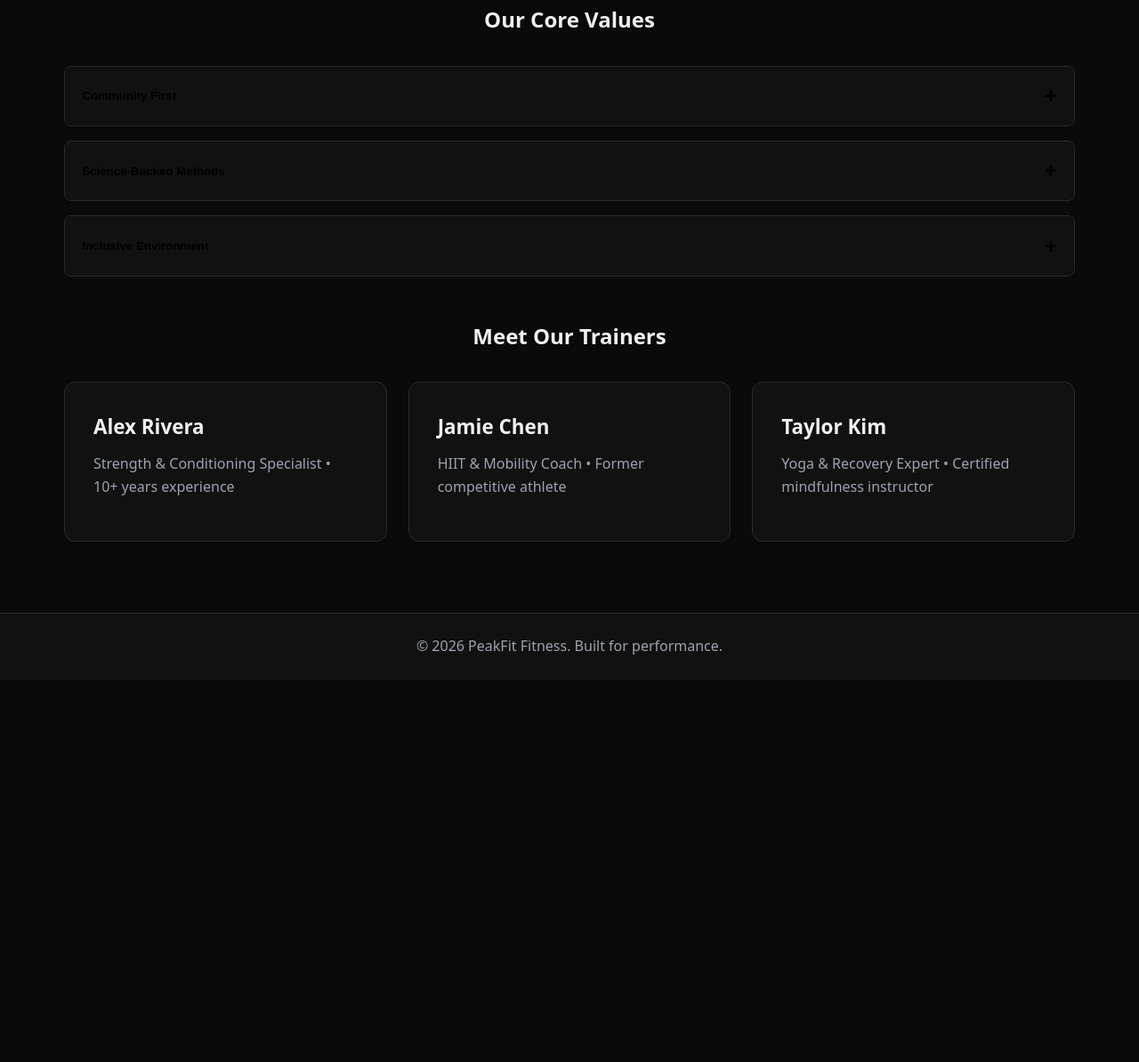
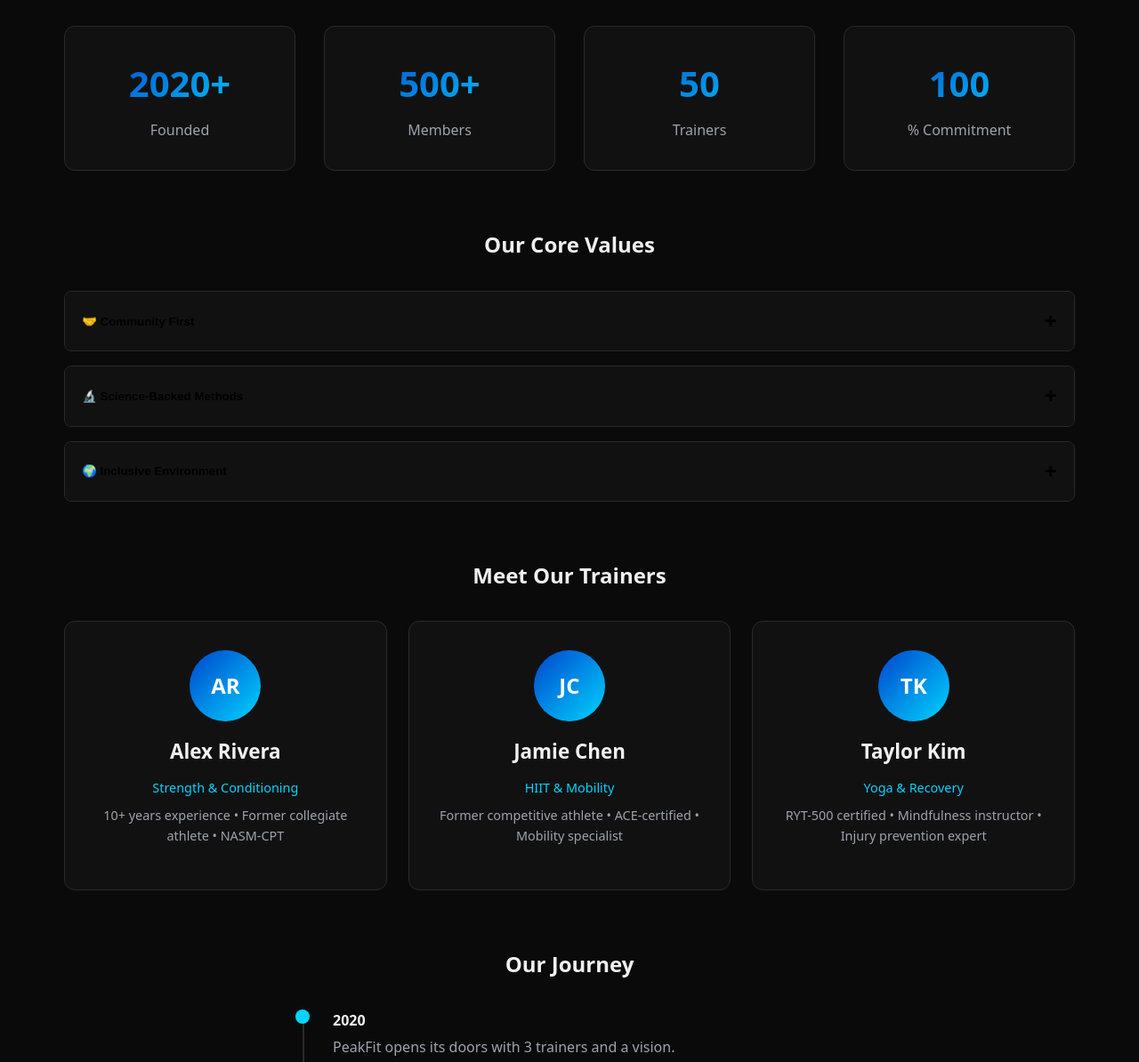
Before and after one commit to cyrusakinyosotu1-sys/peakfit-website, a website: page about.html in a window 1280 px wide. Shown: the part 639-1833 px from the top of the page at 89% size. Before the commit the page ends 1403 px from the top, so only its background shows below. Drawn offline with Linux system fonts and the light colour scheme.

Commit message:
enhance about page with team, timeline, stats

```diff
--- a/about.html
+++ b/about.html
@@ -18,56 +18,116 @@
   </header>
 
   <main>
+    <!-- Hero Header -->
     <section class="page-header animate-on-scroll">
       <h1>Our Mission</h1>
+      <p style="max-width:600px; margin:0 auto; color:var(--text-muted);">
+        Building stronger bodies and communities since 2020.
+      </p>
     </section>
 
-    <section class="content animate-on-scroll">
+    <!-- Story Section -->
+    <section class="content animate-on-scroll" style="text-align:center; max-width:800px; margin:0 auto 3rem;">
       <p>PeakFit was founded on one principle: <strong>consistency beats intensity</strong>. We don't sell quick fixes. We build sustainable habits, progressive programming, and a community that shows up for each other.</p>
       <p>Our facility is equipped with commercial-grade machines, free weights, and recovery zones. Every trainer holds nationally recognized certifications, and our programming adapts to beginners, athletes, and everyone in between.</p>
-      <p>Train hard. Recover smart. Stay consistent. That's the PeakFit way.</p>
+      <p style="font-weight:600; color:var(--accent-blue); margin-top:1rem;">Train hard. Recover smart. Stay consistent. That's the PeakFit way.</p>
+    </section>
+
+    <!-- Stats Row -->
+    <section class="stats-grid animate-on-scroll" style="margin:3rem 0;">
+      <div class="stat-card">
+        <div class="stat-number" data-target="2020">0</div>
+        <div class="stat-label">Founded</div>
+      </div>
+      <div class="stat-card">
+        <div class="stat-number" data-target="500">0</div>
+        <div class="stat-label">Members</div>
+      </div>
+      <div class="stat-card">
+        <div class="stat-number" data-target="50">0</div>
+        <div class="stat-label">Trainers</div>
+      </div>
+      <div class="stat-card">
+        <div class="stat-number" data-target="100">0</div>
+        <div class="stat-label">% Commitment</div>
+      </div>
     </section>
 
     <!-- Values Accordion -->
-    <section style="margin:3rem 0;" class="animate-on-scroll">
+    <section style="margin:4rem 0;" class="animate-on-scroll">
       <h2 style="text-align:center; margin-bottom:2rem;">Our Core Values</h2>
       <div class="faq-item">
-        <button class="faq-question">Community First</button>
+        <button class="faq-question">🤝 Community First</button>
         <div class="faq-answer">
-          <p>We believe fitness is better together. Our members support each other, celebrate wins, and push through challenges as a team.</p>
+          <p>We believe fitness is better together. Our members support each other, celebrate wins, and push through challenges as a team. Weekly events, challenges, and socials keep the energy high.</p>
         </div>
       </div>
       <div class="faq-item">
-        <button class="faq-question">Science-Backed Methods</button>
+        <button class="faq-question">🔬 Science-Backed Methods</button>
         <div class="faq-answer">
-          <p>Every program is designed by certified professionals using the latest research in exercise physiology and nutrition.</p>
+          <p>Every program is designed by certified professionals using the latest research in exercise physiology, nutrition, and recovery. No fads, just results.</p>
         </div>
       </div>
       <div class="faq-item">
-        <button class="faq-question">Inclusive Environment</button>
+        <button class="faq-question">🌍 Inclusive Environment</button>
         <div class="faq-answer">
-          <p>Everyone belongs at PeakFit. All bodies, all levels, all goals. We meet you where you are and help you grow.</p>
+          <p>Everyone belongs at PeakFit. All bodies, all levels, all goals. We meet you where you are and help you grow—without judgment, without pressure.</p>
         </div>
       </div>
     </section>
 
     <!-- Team Section -->
-    <section style="margin:3rem 0;" class="animate-on-scroll">
+    <section style="margin:4rem 0;" class="animate-on-scroll">
       <h2 style="text-align:center; margin-bottom:2rem;">Meet Our Trainers</h2>
-      <div class="features">
-        <div class="feature-card">
+      <div class="features" style="display:grid; grid-template-columns:repeat(auto-fit, minmax(220px, 1fr)); gap:1.5rem;">
+        <div class="feature-card" style="text-align:center;">
+          <div style="width:80px; height:80px; border-radius:50%; background:linear-gradient(135deg, var(--primary-blue), var(--accent-blue)); margin:0 auto 1rem; display:flex; align-items:center; justify-content:center; color:white; font-weight:700; font-size:1.5rem;">AR</div>
           <h3>Alex Rivera</h3>
-          <p>Strength & Conditioning Specialist • 10+ years experience</p>
+          <p style="color:var(--accent-blue); font-size:0.9rem; margin-bottom:0.5rem;">Strength & Conditioning</p>
+          <p style="font-size:0.9rem; color:var(--text-muted);">10+ years experience • Former collegiate athlete • NASM-CPT</p>
         </div>
-        <div class="feature-card">
+        <div class="feature-card" style="text-align:center;">
+          <div style="width:80px; height:80px; border-radius:50%; background:linear-gradient(135deg, var(--primary-blue), var(--accent-blue)); margin:0 auto 1rem; display:flex; align-items:center; justify-content:center; color:white; font-weight:700; font-size:1.5rem;">JC</div>
           <h3>Jamie Chen</h3>
-          <p>HIIT & Mobility Coach • Former competitive athlete</p>
+          <p style="color:var(--accent-blue); font-size:0.9rem; margin-bottom:0.5rem;">HIIT & Mobility</p>
+          <p style="font-size:0.9rem; color:var(--text-muted);">Former competitive athlete • ACE-certified • Mobility specialist</p>
         </div>
-        <div class="feature-card">
+        <div class="feature-card" style="text-align:center;">
+          <div style="width:80px; height:80px; border-radius:50%; background:linear-gradient(135deg, var(--primary-blue), var(--accent-blue)); margin:0 auto 1rem; display:flex; align-items:center; justify-content:center; color:white; font-weight:700; font-size:1.5rem;">TK</div>
           <h3>Taylor Kim</h3>
-          <p>Yoga & Recovery Expert • Certified mindfulness instructor</p>
+          <p style="color:var(--accent-blue); font-size:0.9rem; margin-bottom:0.5rem;">Yoga & Recovery</p>
+          <p style="font-size:0.9rem; color:var(--text-muted);">RYT-500 certified • Mindfulness instructor • Injury prevention expert</p>
         </div>
       </div>
+    </section>
+
+    <!-- Timeline Section -->
+    <section style="margin:4rem 0;" class="animate-on-scroll">
+      <h2 style="text-align:center; margin-bottom:2rem;">Our Journey</h2>
+      <div style="max-width:600px; margin:0 auto; position:relative; padding-left:2rem; border-left:2px solid var(--border-color);">
+        <div style="margin-bottom:2rem; position:relative;">
+          <span style="position:absolute; left:-2.6rem; top:0; width:16px; height:16px; border-radius:50%; background:var(--accent-blue);"></span>
+          <h4 style="margin:0 0 0.3rem 0; color:var(--text-main);">2020</h4>
+          <p style="margin:0; color:var(--text-muted);">PeakFit opens its doors with 3 trainers and a vision.</p>
+        </div>
+        <div style="margin-bottom:2rem; position:relative;">
+          <span style="position:absolute; left:-2.6rem; top:0; width:16px; height:16px; border-radius:50%; background:var(--accent-blue);"></span>
+          <h4 style="margin:0 0 0.3rem 0; color:var(--text-main);">2022</h4>
+          <p style="margin:0; color:var(--text-muted);">Expanded facility + added recovery zone and nutrition coaching.</p>
+        </div>
+        <div style="position:relative;">
+          <span style="position:absolute; left:-2.6rem; top:0; width:16px; height:16px; border-radius:50%; background:var(--accent-blue);"></span>
+          <h4 style="margin:0 0 0.3rem 0; color:var(--text-main);">2026</h4>
+          <p style="margin:0; color:var(--text-muted);">500+ members, 50+ trainers, and a community that grows every day.</p>
+        </div>
+      </div>
+    </section>
+
+    <!-- CTA Section -->
+    <section style="text-align:center; padding:3rem 2rem; background:var(--bg-card); border-radius:12px; margin:3rem 0;" class="animate-on-scroll">
+      <h2 style="margin-bottom:1rem;">Ready to Join the Community?</h2>
+      <p style="color:var(--text-muted); margin-bottom:2rem;">Start with a free trial class—no commitment, just results.</p>
+      <a href="contact.html" class="btn">Book Your Free Trial</a>
     </section>
   </main>
 
@@ -81,11 +141,35 @@
       entries.forEach(entry => {
         if (entry.isIntersecting) {
           entry.target.classList.add('visible');
+          if (entry.target.querySelector('.stat-number')) {
+            animateCounters();
+          }
         }
       });
     }, { threshold: 0.1 });
 
     document.querySelectorAll('.animate-on-scroll').forEach(el => observer.observe(el));
+
+    // Counter Animation
+    function animateCounters() {
+      document.querySelectorAll('.stat-number').forEach(counter => {
+        const target = +counter.getAttribute('data-target');
+        const duration = 2000;
+        const step = target / (duration / 16);
+        let current = 0;
+
+        const updateCounter = () => {
+          current += step;
+          if (current < target) {
+            counter.textContent = Math.floor(current) + (target > 100 ? '+' : '');
+            requestAnimationFrame(updateCounter);
+          } else {
+            counter.textContent = target + (target > 100 ? '+' : '');
+          }
+        };
+        updateCounter();
+      });
+    }
 
     // FAQ Accordion
     document.querySelectorAll('.faq-question').forEach(button => {
--- a/css/style.css
+++ b/css/style.css
@@ -779,3 +779,8 @@ html { scroll-behavior: smooth; }
     padding: 1rem;
   }
 }
+/* ===== ABOUT PAGE TIMELINE ===== */
+@media (max-width: 600px) {
+  .stats-grid { grid-template-columns: 1fr 1fr; }
+  .feature-card { padding: 1.25rem !important; }
+}
```
